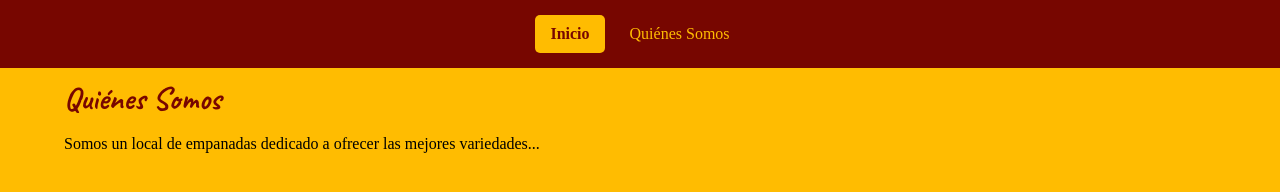
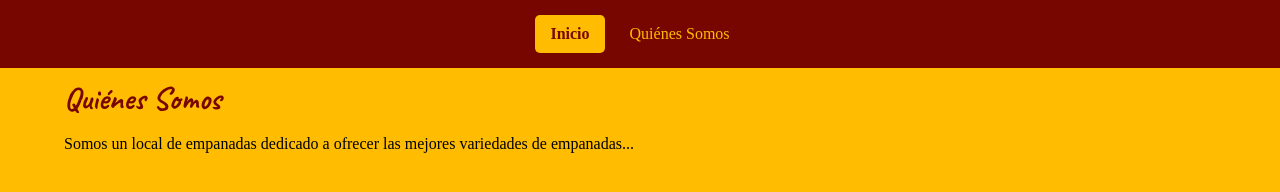
Before and after one commit to Marcktm/GustitoOnline, a plain HTML site: page template/quieneSomos.html in a window 1280 px wide. Drawn offline with Linux system fonts and the light colour scheme; a web font is replaced by a local one.

Commit message:
updateQSms3

```diff
--- a/template/quieneSomos.html
+++ b/template/quieneSomos.html
@@ -19,7 +19,7 @@
     </nav>
     <div class="container">
         <h1>Quiénes Somos</h1>
-        <p>Somos un local de empanadas dedicado a ofrecer las mejores variedades...</p>
+        <p>Somos un local de empanadas dedicado a ofrecer las mejores variedades de empanadas...</p>
         <!-- Agrega más contenido según desees -->
     </div>
 
```
